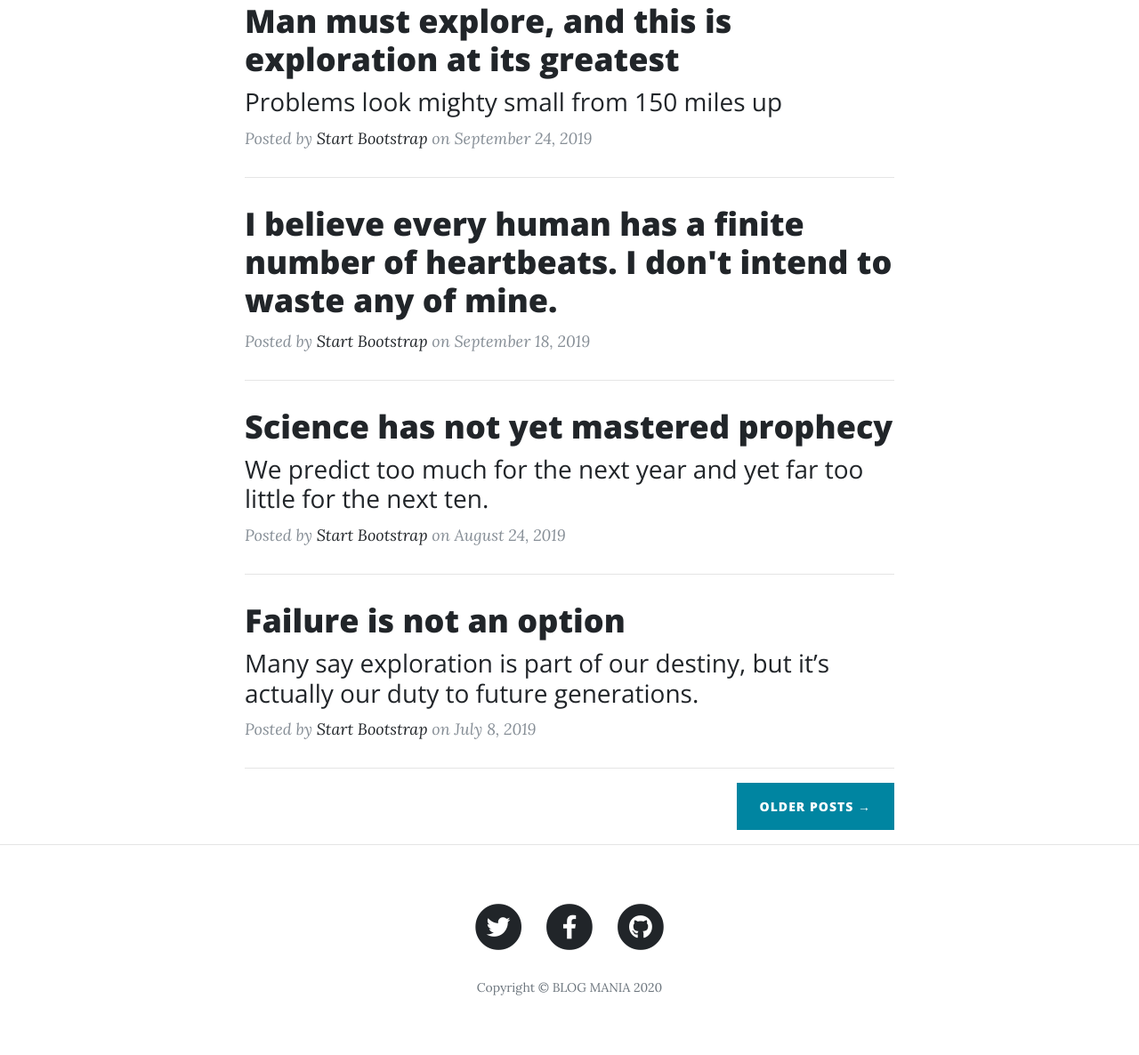
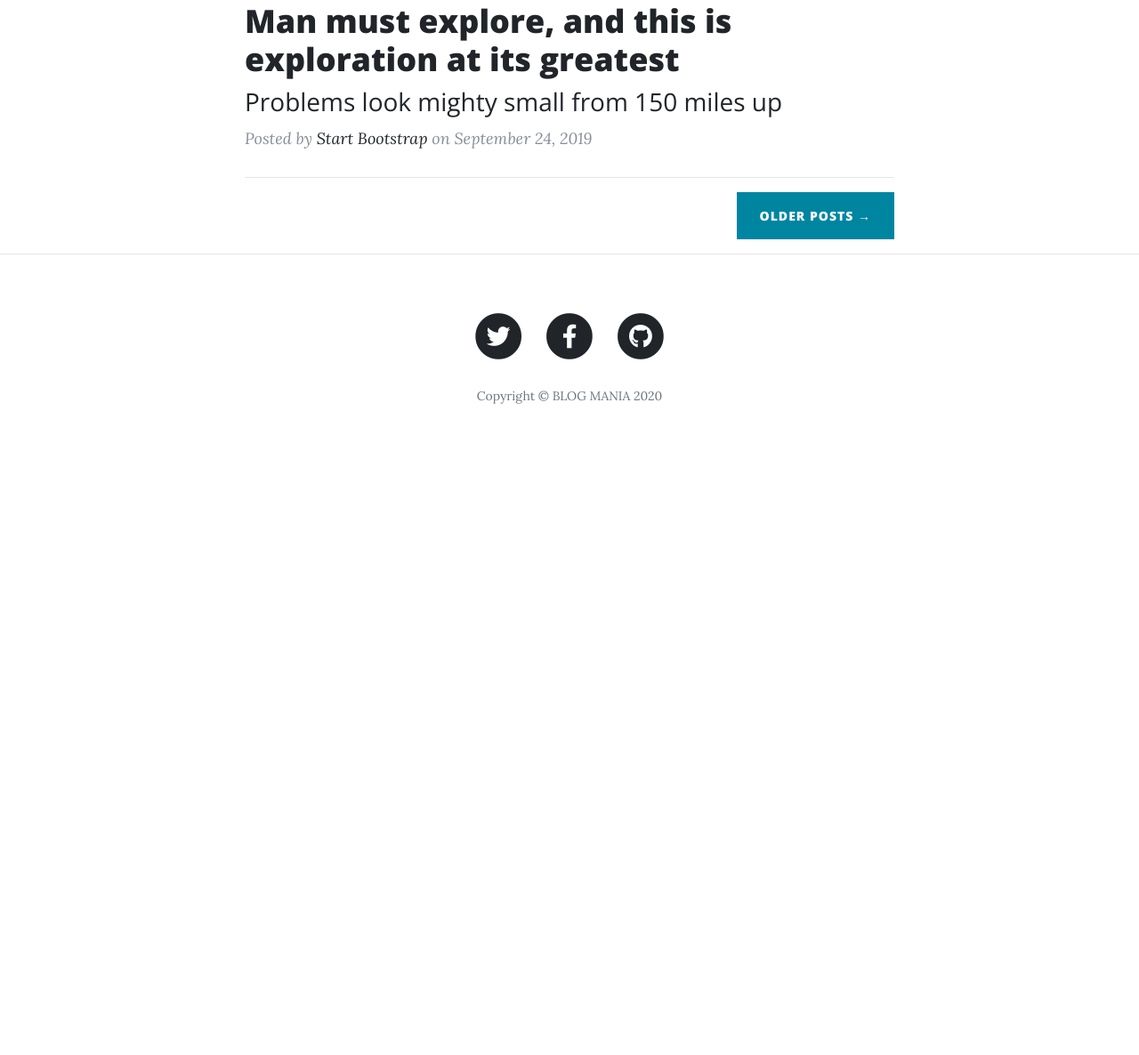
Before and after one commit to princegaur707/LearnFlask, a Flask app: template learnflask2/templates/index.html in a window 1280 px wide. Shown: the part 488-1674 px from the top of the page at 89% size. After the commit the page ends 942 px from the top, so only its background shows below. Run offline with Flask 2, Linux system fonts and the light colour scheme; the template is opened without the code that fills it, so the values that code supplies are empty; parts of the project's set-up code (start-up, migrations or seed data) failed here and were passed over; some libraries are stand-ins or nearby versions.

Commit message:
files changed

```diff
--- a/learnflask2/application.py
+++ b/learnflask2/application.py
@@ -40,7 +40,7 @@ class Posts(db.Model):
     SNo= db.Column(db.Integer, primary_key=True)
     Title= db.Column(db.String(80), unique=True,nullable=False)
     Subheading = db.Column(db.String(80),unique=True,nullable=True)
-    Bodyheading = db.Column(db.String(101),False,nullable=True)
+    Bodyheading = db.Column(db.String(101),unique=False,nullable=True)
     slug= db.Column(db.String(25), unique=True,nullable=False)
     Content= db.Column(db.String(120), unique=True,nullable=False)
     image= db.Column(db.String(25),unique=True,nullable =False)
--- a/learnflask2/templates/index.html
+++ b/learnflask2/templates/index.html
@@ -34,45 +34,7 @@
             on September 24, 2019</p>
         </div>
         <hr>
-        <div class="post-preview">
-          <a href="post.html">
-            <h2 class="post-title">
-              I believe every human has a finite number of heartbeats. I don't intend to waste any of mine.
-            </h2>
-          </a>
-          <p class="post-meta">Posted by
-            <a href="#">Start Bootstrap</a>
-            on September 18, 2019</p>
-        </div>
-        <hr>
-        <div class="post-preview">
-          <a href="post.html">
-            <h2 class="post-title">
-              Science has not yet mastered prophecy
-            </h2>
-            <h3 class="post-subtitle">
-              We predict too much for the next year and yet far too little for the next ten.
-            </h3>
-          </a>
-          <p class="post-meta">Posted by
-            <a href="#">Start Bootstrap</a>
-            on August 24, 2019</p>
-        </div>
-        <hr>
-        <div class="post-preview">
-          <a href="post.html">
-            <h2 class="post-title">
-              Failure is not an option
-            </h2>
-            <h3 class="post-subtitle">
-              Many say exploration is part of our destiny, but it’s actually our duty to future generations.
-            </h3>
-          </a>
-          <p class="post-meta">Posted by
-            <a href="#">Start Bootstrap</a>
-            on July 8, 2019</p>
-        </div>
-        <hr>
+
         <!-- Pager -->
         <div class="clearfix">
           <a class="btn btn-primary float-right" href="#">Older Posts &rarr;</a>
--- a/learnflask2/templates/post.html
+++ b/learnflask2/templates/post.html
@@ -26,7 +26,7 @@
     <div class="container">
       <div class="row">
         <div class="col-lg-8 col-md-10 mx-auto">
-          <h2>{{paramas.Bodyheading}}</h2>
+          <h2>{{ post.Bodyheading }}</h2>
           {{ post.Content}}
         </div>
       </div>
```
